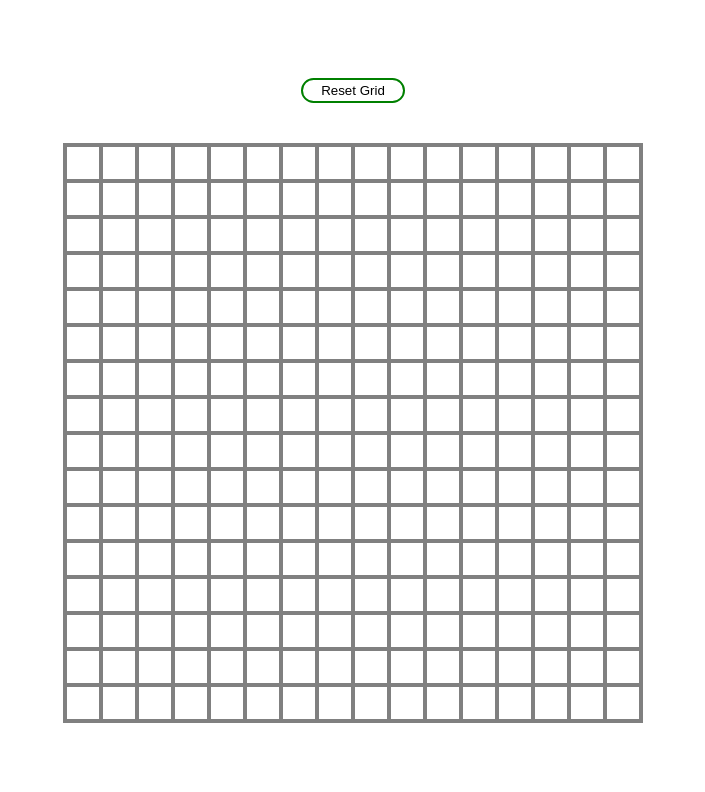
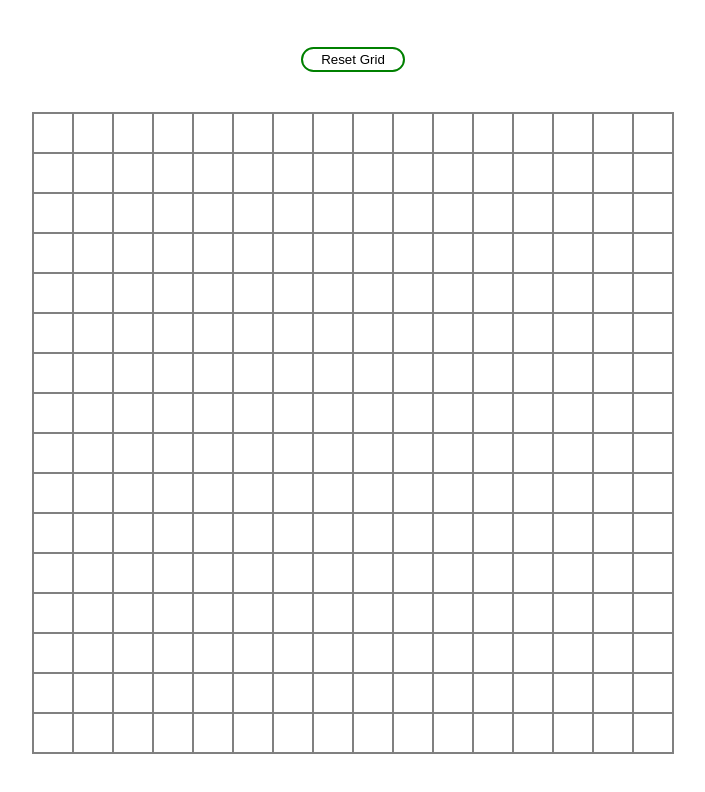
Before and after one commit to zopalmer14/etch-a-sketch, a plain HTML site: page index.html in a window 1280 px wide. Shown: the whole page, without its empty margins (287-992 px from the left). Drawn offline with Linux system fonts and the light colour scheme.

Commit message:
refactor: make tile sizing dynamic based on grid dimensions

```diff
--- a/dynamic.js
+++ b/dynamic.js
@@ -12,25 +12,37 @@ reset_btn.addEventListener('click', () => {
 
     // delete the current grid, then create a new one with the specified dimensions
     grid_container.replaceChildren();
-    createGrid(grid_dim, grid_dim);
+    createGrid(grid_dim);
 });
 
 // GRID CREATION
 
+let columnStyle = `
+    display: flex;
+    flex-direction: column;
+    margin: 0px 1px;
+    flex: 1 1 0;
+`;
+
 let tileStyle = `
     background-color: white;
-    margin: 0.25vh;
-    width: 4vh;
-    height: 4vh;
+    margin: 1px 0px;
+    flex: 1 1 0;
 `;
 
-function createGrid(numRows, numCols) {
-    for (let col = 0; col < numCols; col++) {
-        for (let row = 0; row < numRows; row++) {
-            // create a tile, assign the css styling, then append to the grid
+function createGrid(grid_dim) {
+    for (let col = 0; col < grid_dim; col++) {
+        // create a column flex-container for the tiles
+        const column = document.createElement('div');
+        column.style.cssText = columnStyle;
+        grid_container.appendChild(column);
+
+        // create tiles for each of the column containers
+        for (let row = 0; row < grid_dim; row++) {
+            // create a tile, assign the css styling, then append to the column
             const tile = document.createElement('div');
             tile.style.cssText = tileStyle;
-            grid_container.appendChild(tile);
+            column.appendChild(tile);
 
             // create an eventListener to change the color of the tile when moused-over
             tile.addEventListener('mouseover', function (e) {
@@ -40,4 +52,4 @@ function createGrid(numRows, numCols) {
     }
 }
 
-createGrid(16, 16);
+createGrid(16);
--- a/styles.css
+++ b/styles.css
@@ -35,9 +35,9 @@ body {
     flex-wrap: wrap;
 
     background-color: gray;
-    width: 72vh;
-    height: 72vh;
-    padding: 0.25vh;
+    width: 80vh;
+    height: 80vh;
+    padding: 1px;
 }
 
 #grid_container > div:mouseover {
```
